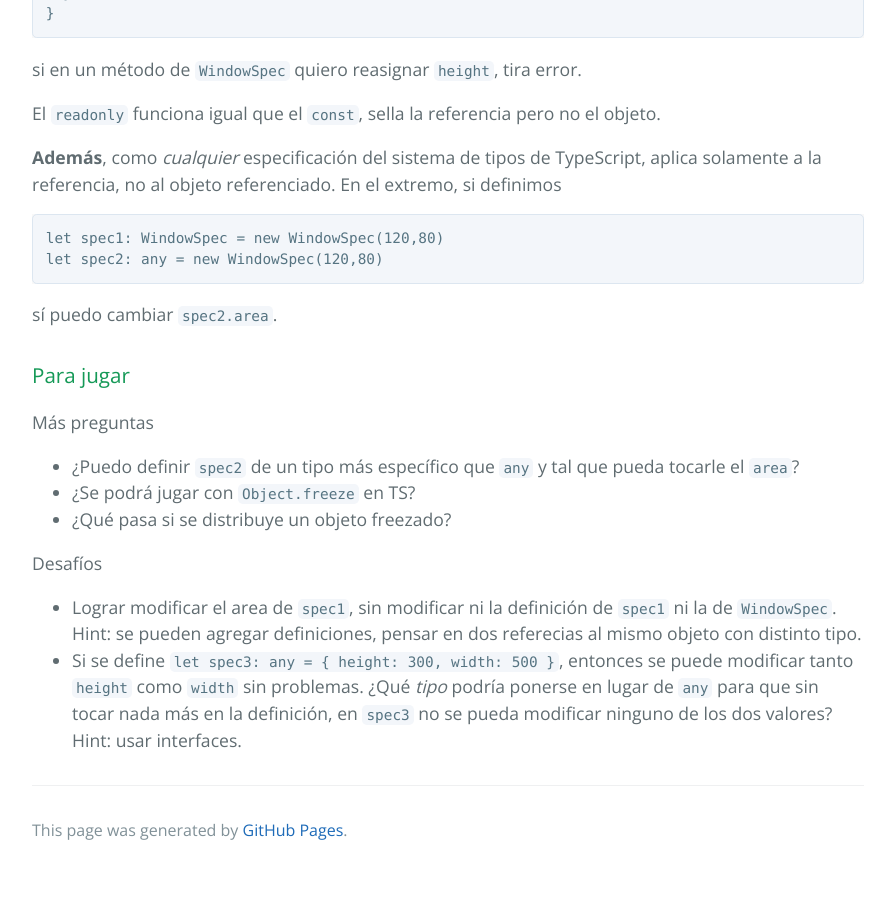
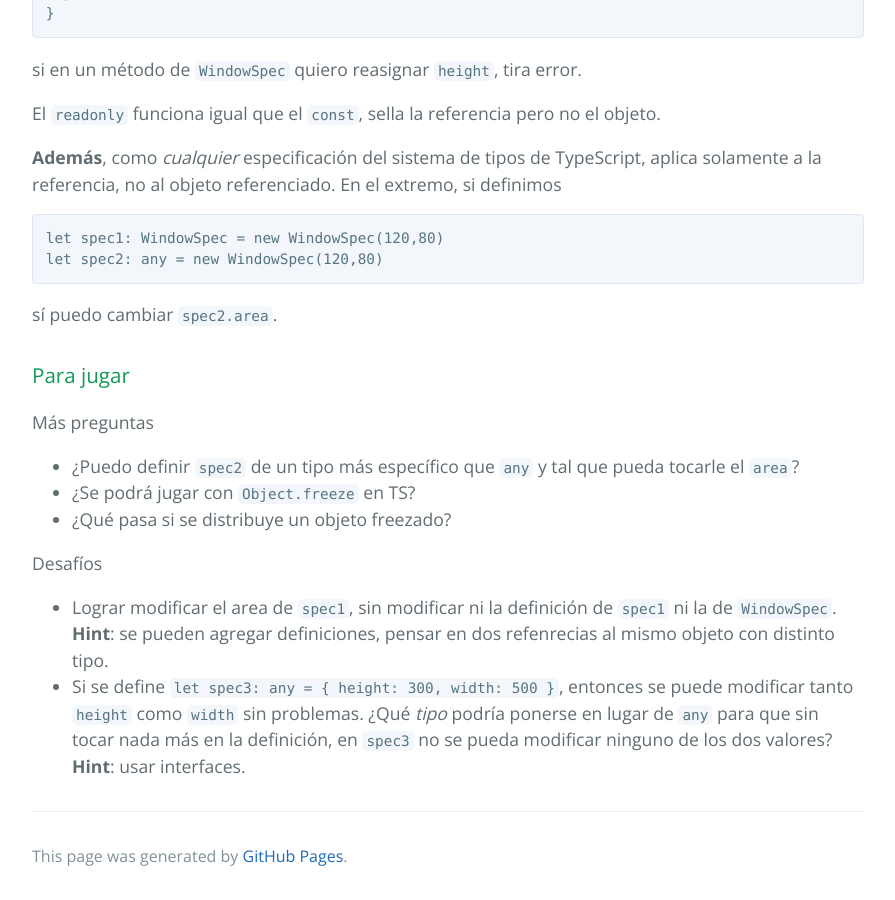
Before and after one commit to clombardi/bdsol-capacitacion-desarrollo, a Jekyll site: the page built from javascript/let-var-const.md, in a window 1280 px wide and 900 px high, scrolled down 3514 px. Shown: the whole window, without its empty margins (192-1087 px from the left). Built offline with Jekyll 4.4.1, drawn with Linux system fonts in a browser that asks for light colours; our own code applies the rules of GitHub Pages for plain Markdown files; before the commit the page ends 4388 px from its top, so only the background shows below that; some of the changed text lies outside the part shown.

Commit message:
let var const - ajustes

```diff
--- a/javascript/let-var-const.md
+++ b/javascript/let-var-const.md
@@ -96,7 +96,7 @@ Lo toma!
 **Moraleja**{: style="color: SteelBlue"}:
 Lo constante es la _referencia_ de `princesa` al objeto. El objeto no está sellado. Para sellar el objeto está `Object.freeze()`.
 
-Aclaración: `Object.seal()` es una variante más débil).
+Aclaración: `Object.seal()` es una variante más débil.
 
 ------
 
@@ -152,5 +152,5 @@ Más preguntas
 - ¿Qué pasa si se distribuye un objeto freezado?
 
 Desafíos
-- Lograr modificar el area de `spec1`, sin modificar ni la definición de `spec1` ni la de `WindowSpec`. Hint: se pueden agregar definiciones, pensar en dos referecias al mismo objeto con distinto tipo.
-- Si se define `let spec3: any = { height: 300, width: 500 }`, entonces se puede modificar tanto `height` como `width` sin problemas. ¿Qué _tipo_ podría ponerse en lugar de `any` para que sin tocar nada más en la definición, en `spec3` no se pueda modificar ninguno de los dos valores? Hint: usar interfaces.
+- Lograr modificar el area de `spec1`, sin modificar ni la definición de `spec1` ni la de `WindowSpec`. <br/> **Hint**: se pueden agregar definiciones, pensar en dos refenrecias al mismo objeto con distinto tipo.
+- Si se define `let spec3: any = { height: 300, width: 500 }`, entonces se puede modificar tanto `height` como `width` sin problemas. ¿Qué _tipo_ podría ponerse en lugar de `any` para que sin tocar nada más en la definición, en `spec3` no se pueda modificar ninguno de los dos valores? <br/> **Hint**: usar interfaces.
```
